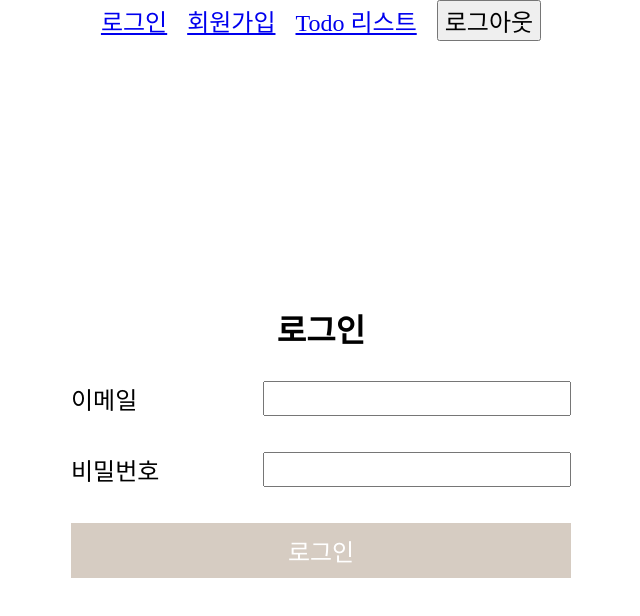
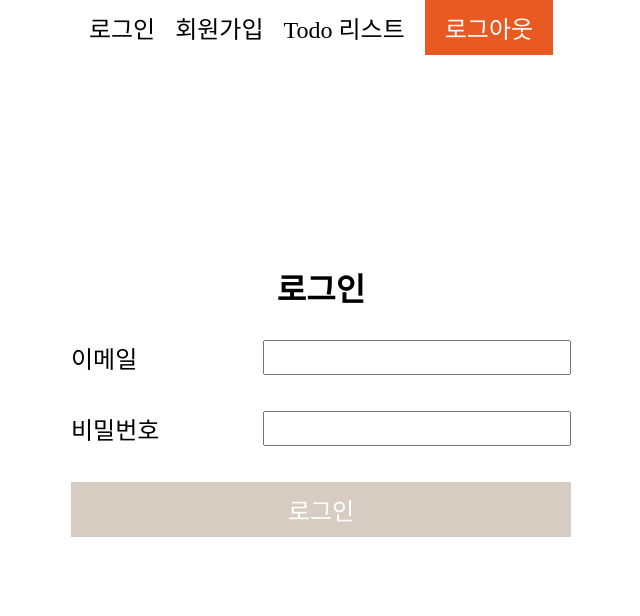
Before and after one commit to 1TBhard/wanted-pre-onboarding-challenge-fe-1, a React app: page / in a window 1280 px wide. Shown: the top 616 px of the page, without its empty margins (319-959 px from the left). Built offline with nearby package versions, Linux system fonts and the light colour scheme; the HTML template or start-up script is replaced by a standard one.

Commit message:
App navigation 제거(분리) 및 TodoPage 타이틀 제거

```diff
--- a/src/App.tsx
+++ b/src/App.tsx
@@ -1,8 +1,7 @@
 import AuthProvider from "src/components/main/AuthProvider";
+import Navigation from "src/components/main/Navigation";
 import Pages from "src/pages";
-import token from "src/utils/Token";
-import { BrowserRouter, Link, useNavigate } from "react-router-dom";
-import { FlexBox } from "src/components/common/FlexBox";
+import { BrowserRouter } from "react-router-dom";
 import "src/styles/global.css";
 
 export const App = () => {
@@ -17,22 +16,3 @@ export const App = () => {
 		</main>
 	);
 };
-
-const Navigation = () => {
-	const navigation = useNavigate();
-
-	const onClickLogout = () => {
-		token.removeToken();
-
-		navigation("/");
-	};
-
-	return (
-		<FlexBox justifyContent='center' gap={"20px"}>
-			<Link to='/'>로그인</Link>
-			<Link to='/auth'>회원가입</Link>
-			<Link to='/todo'>Todo 리스트</Link>
-			<button onClick={onClickLogout}>로그아웃</button>
-		</FlexBox>
-	);
-};
--- a/src/pages/TodoPage.tsx
+++ b/src/pages/TodoPage.tsx
@@ -70,7 +70,7 @@ export const TodoPage = () => {
 	}, []);
 
 	return (
-		<MainLayout title='Todo 리스트'>
+		<MainLayout>
 			<FlexBox gap={"30px"} alignItems='start'>
 				<FlexBox flexDirection='column' justifyContent='stretch'>
 					{todoList?.map((todo) => (
```
